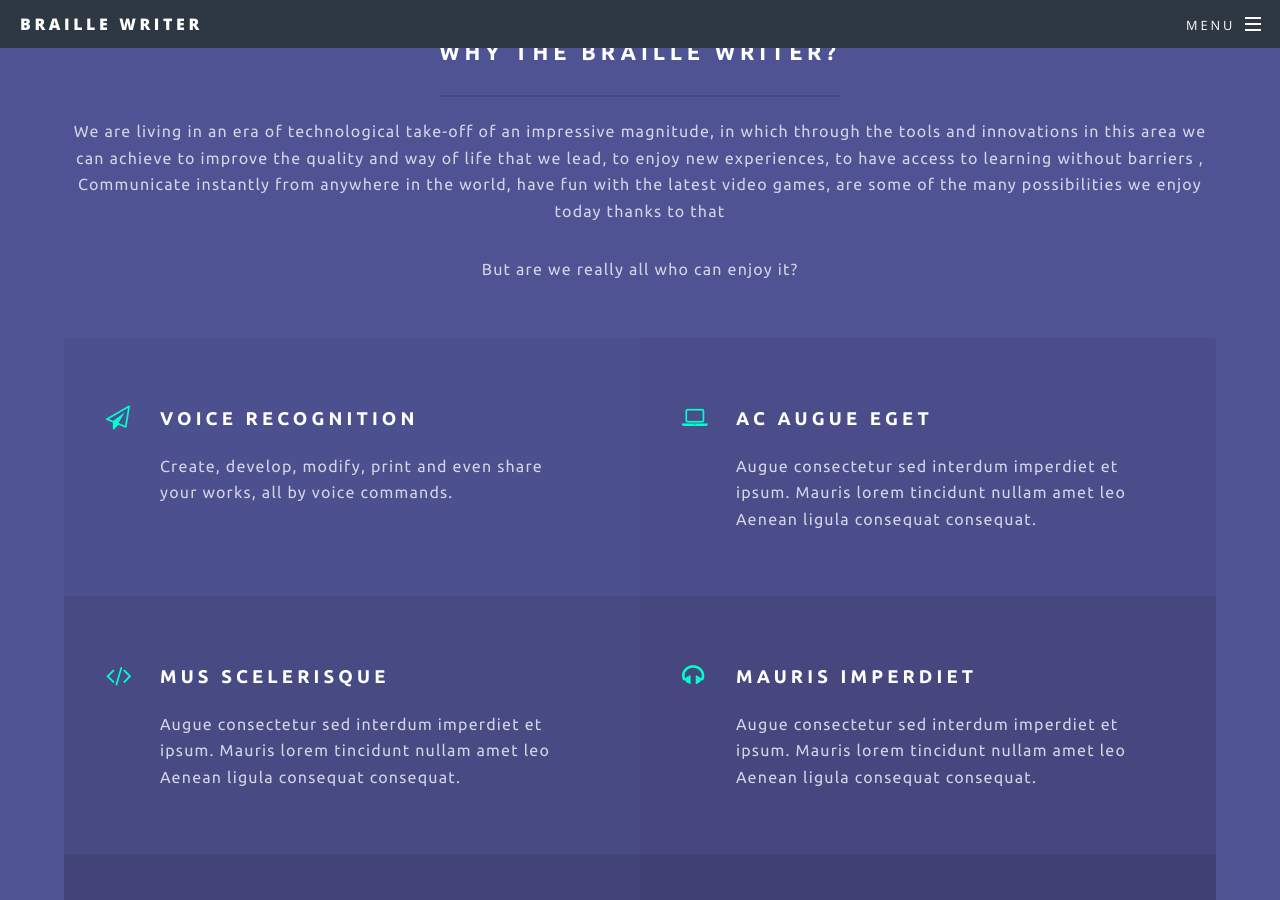
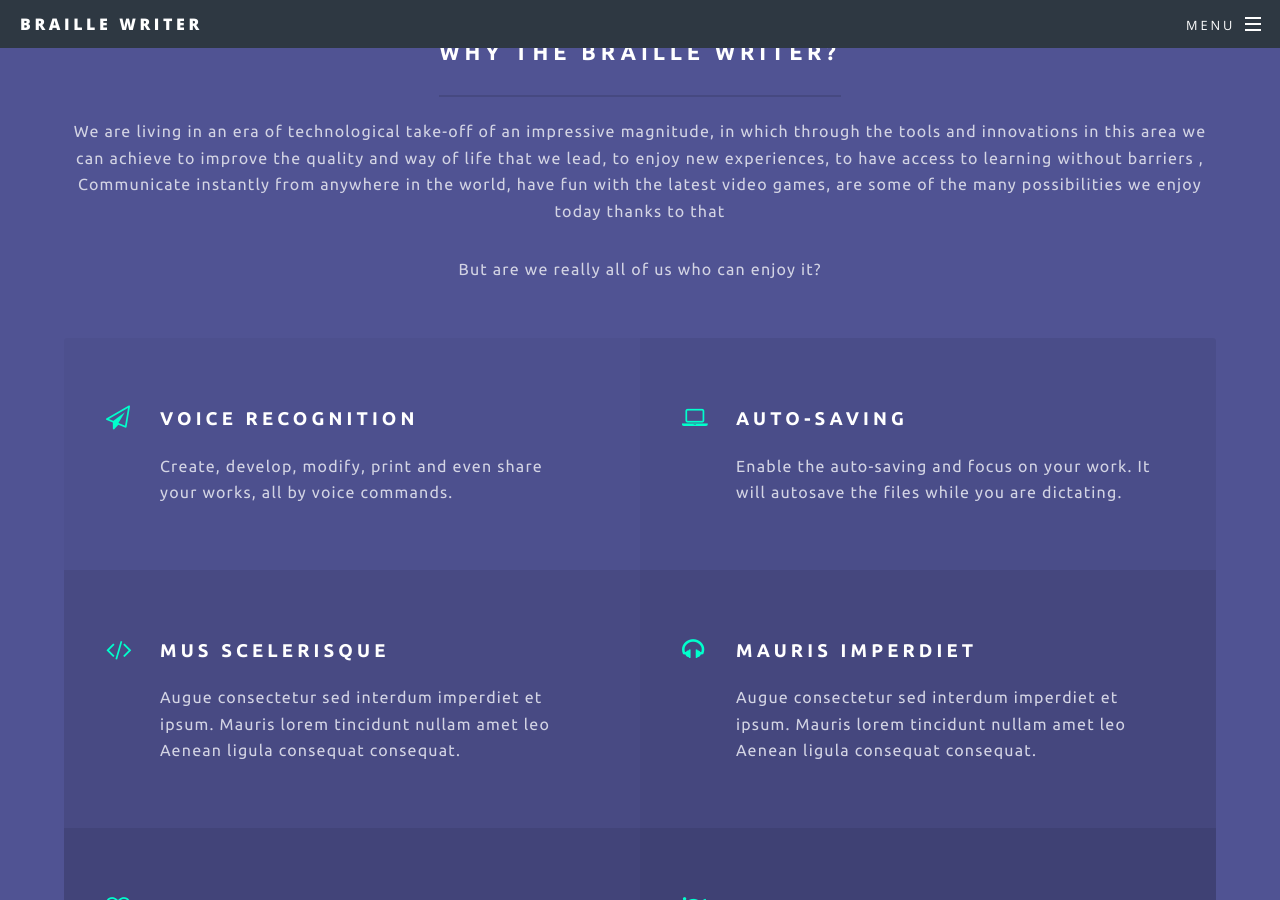
Before and after one commit to Rebecasarai/Braille-Writer, a Jekyll site: the page built from index.html, in a window 1280 px wide and 900 px high, scrolled down 2705 px. Built offline with Jekyll 4.4.1, drawn with Linux system fonts in a browser that asks for light colours.

Commit message:
Update index.html

```diff
--- a/index.html
+++ b/index.html
@@ -62,7 +62,7 @@ layout: landing
 								<h2>Why The Braille Writer?</h2>
 								<p>We are living in an era of technological take-off of an impressive magnitude, in which through the tools and innovations in this area we can achieve to improve the quality and way of life that we lead, to enjoy new experiences, to have access to learning without barriers , Communicate instantly from anywhere in the world, have fun with the latest video games, are some of the many possibilities we enjoy today thanks to that
 								</p>
-								<p class="bolded">But are we really all who can enjoy it?</p>
+								<p class="bolded">But are we really all of us who can enjoy it?</p>
 							</header>
 							<ul class="features">
 								<li class="icon fa-paper-plane-o">
@@ -70,8 +70,8 @@ layout: landing
 									<p>Create, develop, modify, print and even share your works, all by voice commands.</p>
 								</li>
 								<li class="icon fa-laptop">
-									<h3>Ac Augue Eget</h3>
-									<p>Augue consectetur sed interdum imperdiet et ipsum. Mauris lorem tincidunt nullam amet leo Aenean ligula consequat consequat.</p>
+									<h3>Auto-saving</h3>
+									<p>Enable the auto-saving and focus on your work. It will autosave the files while you are dictating.</p>
 								</li>
 								<li class="icon fa-code">
 									<h3>Mus Scelerisque</h3>
```
